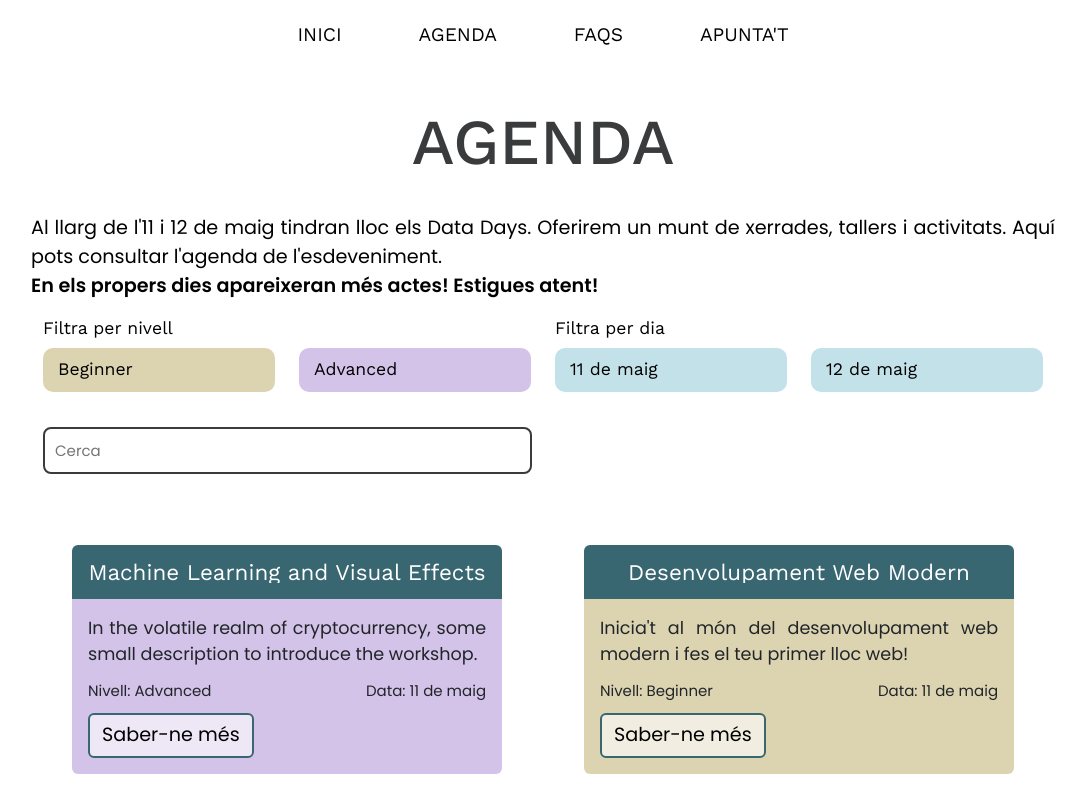
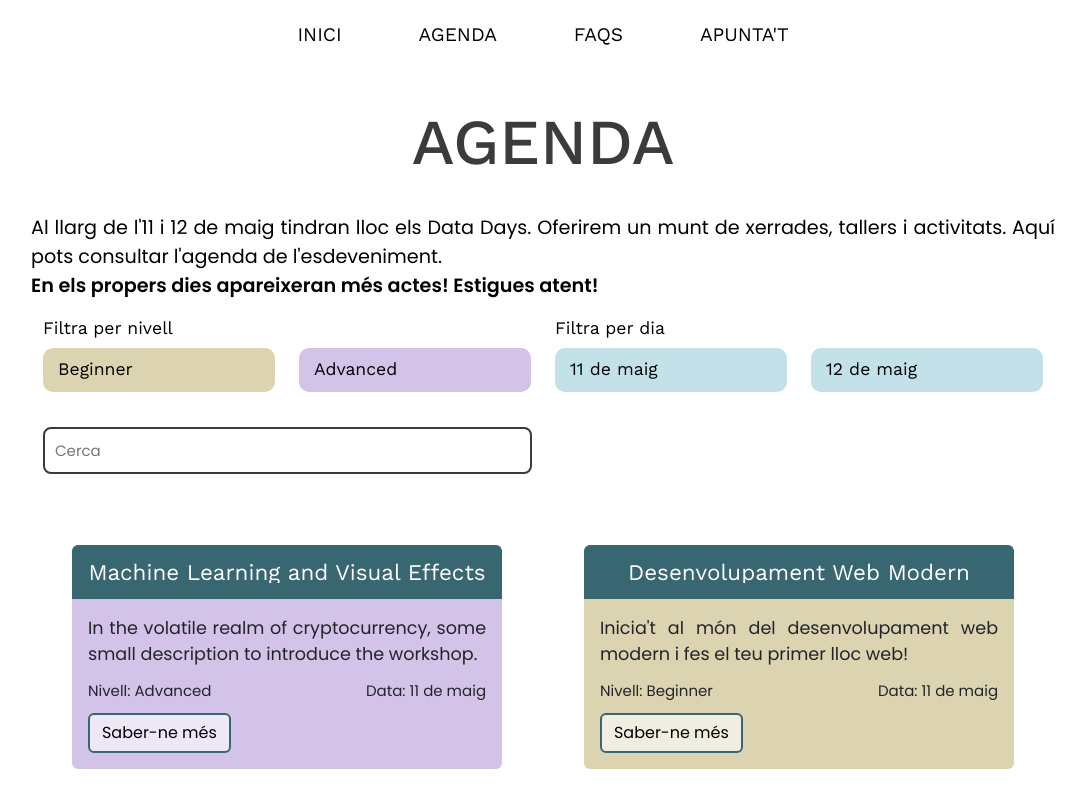
Before and after one commit to orlandoroldan/data_days_web, a React (Vite) app: page /agenda in a window 1280 px wide. Shown: the top 800 px of the page, without its empty margins (97-1183 px from the left). Built offline with nearby package versions, Linux system fonts and the light colour scheme.

Commit message:
fix button size

```diff
--- a/src/App.css
+++ b/src/App.css
@@ -30,6 +30,7 @@
 }
 
 .btn.btn-orange {
+  font-size: 1rem !important;
   color: black;
   align-items: center;
   border-style: solid;
```
